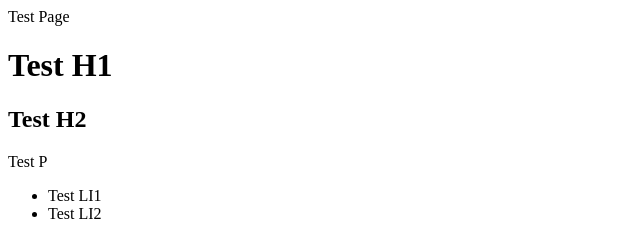
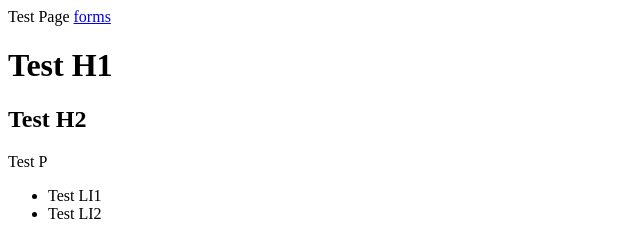
Before and after one commit to mollac/codersrank-gyak, a website: page index.html in a window 1280 px wide. Shown: the top 236 px of the page, 0-640 px from the left. Drawn offline with Linux system fonts and the light colour scheme.

Commit message:
1 file modified

```diff
--- a/index.html
+++ b/index.html
@@ -9,6 +9,7 @@
 </head>
 
 <body>
+  <a href="forms.html">forms</a>
 	<h1>Test H1</h1>
 	<h2>Test H2</h2>
 	<p>Test P</p>
```
